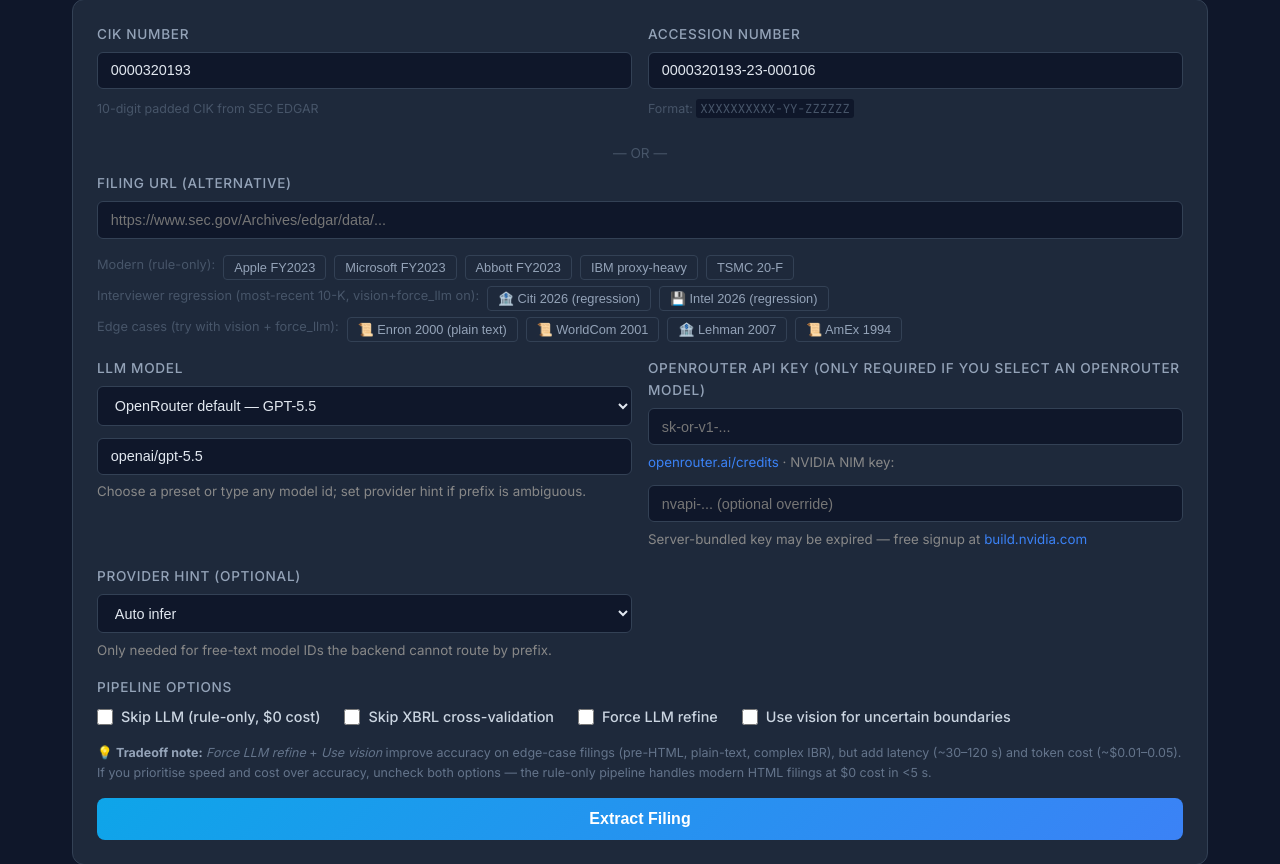
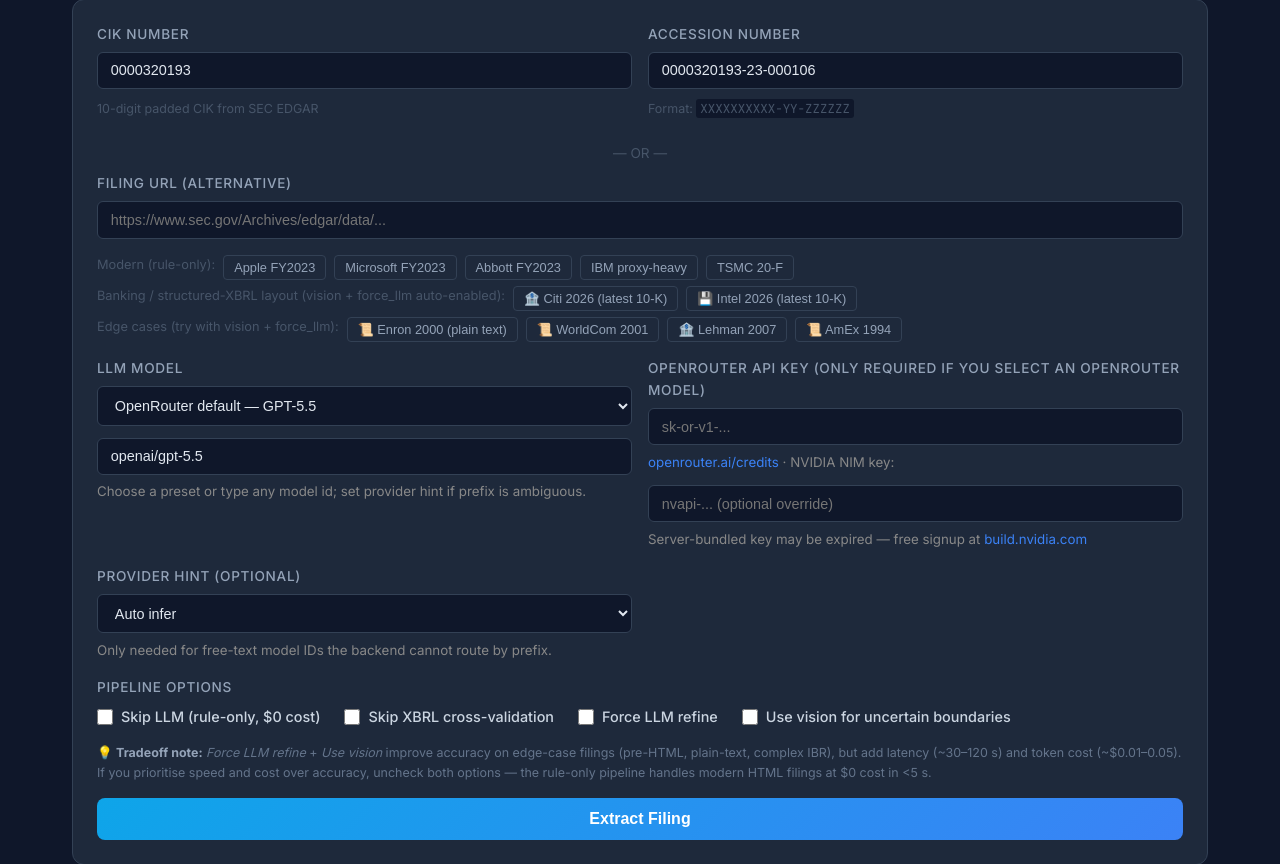
Before and after one commit to tychen5/signal-foundry, a FastAPI app: page /task3 in a window 1280 px wide. Shown: the part 207-1071 px from the top of the page. Run offline with FastAPI, Linux system fonts and the light colour scheme.

Commit message:
ui(task3): rename interviewer regression buttons to professional example categories

```diff
--- a/templates/task3.html
+++ b/templates/task3.html
@@ -115,9 +115,9 @@
                 <button class="example-btn" onclick="setExample('0001046179','0001628280-26-025362')">TSMC 20-F</button>
             </div>
             <div class="examples-row" style="margin-top:0.4rem;">
-                <span style="font-size:0.8rem;color:#475569;">Interviewer regression (most-recent 10-K, vision+force_llm on): </span>
-                <button class="example-btn" onclick="setExample('0000831001',''); document.getElementById('use-vision').checked = true; document.getElementById('force-llm').checked = true; document.getElementById('skip-llm').checked = false; updateTask3CostHint();" title="Citi 2026 — regression case for the catastrophic-failure / coverage-mask bug fix">🏦 Citi 2026 (regression)</button>
-                <button class="example-btn" onclick="setExample('0000050863',''); document.getElementById('use-vision').checked = true; document.getElementById('force-llm').checked = true; document.getElementById('skip-llm').checked = false; updateTask3CostHint();" title="Intel 2026 — regression case for the single-match TOC-suppression fix">💾 Intel 2026 (regression)</button>
+                <span style="font-size:0.8rem;color:#475569;">Banking / structured-XBRL layout (vision + force_llm auto-enabled): </span>
+                <button class="example-btn" onclick="setExample('0000831001',''); document.getElementById('use-vision').checked = true; document.getElementById('force-llm').checked = true; document.getElementById('skip-llm').checked = false; updateTask3CostHint();" title="Citi 2026 — exercises the cover-page TOC parser, master-IBR detector, and HTML-tag-aware heading extractor (banking layout with bold-span titles)">🏦 Citi 2026 (latest 10-K)</button>
+                <button class="example-btn" onclick="setExample('0000050863',''); document.getElementById('use-vision').checked = true; document.getElementById('force-llm').checked = true; document.getElementById('skip-llm').checked = false; updateTask3CostHint();" title="Intel 2026 — exercises the end-of-doc Cross-Reference Index parser (Intel-style filings put authoritative item index at end)">💾 Intel 2026 (latest 10-K)</button>
             </div>
             <div class="examples-row" style="margin-top:0.4rem;">
                 <span style="font-size:0.8rem;color:#475569;">Edge cases (try with vision + force_llm): </span>
```
